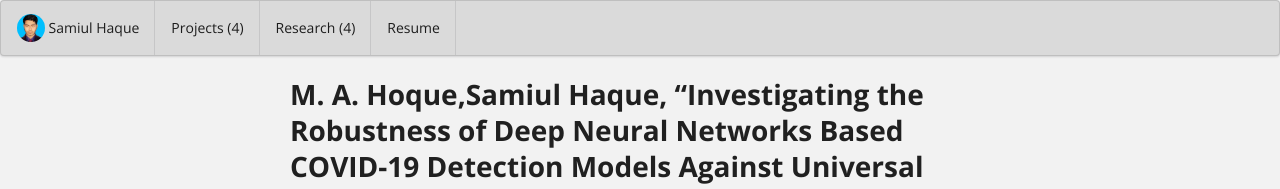
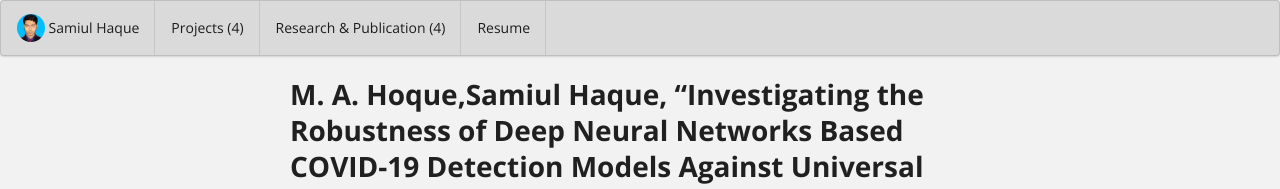
Before and after one commit to samiulextreem/samiulextreem.github.io, a Jekyll site: the page built from research/2021-02-13.md, in a window 1280 px wide. Shown: the top 189 px of the page. Built offline with Jekyll 4.4.1, drawn with Linux system fonts in a browser that asks for light colours.

Commit message:
Update menubar.html

```diff
--- a/_includes/menubar.html
+++ b/_includes/menubar.html
@@ -14,7 +14,7 @@
     <a href="{{ site.baseurl }}/projects" class=" {% if include.active == "projects" %} active {% endif %}item">Projects ({{ num_projects }})</a>
     {% endif %}
     {% if num_essays > 0 %}
-    <a href="{{ site.baseurl }}/Research & Publication" class=" {% if include.active == "Research & Publications" %} active {% endif %} item">Research ({{ num_essays }})</a>
+    <a href="{{ site.baseurl }}/Research & Publication" class=" {% if include.active == "Research & Publications" %} active {% endif %} item">Research & Publication ({{ num_essays }})</a>
     {% endif %}
     <a href="{{ site.baseurl }}/bio" class=" {% if include.active == "bio" %} active {% endif %} item">{{ site.bio-page-label }}</a>
   </nav>
```
